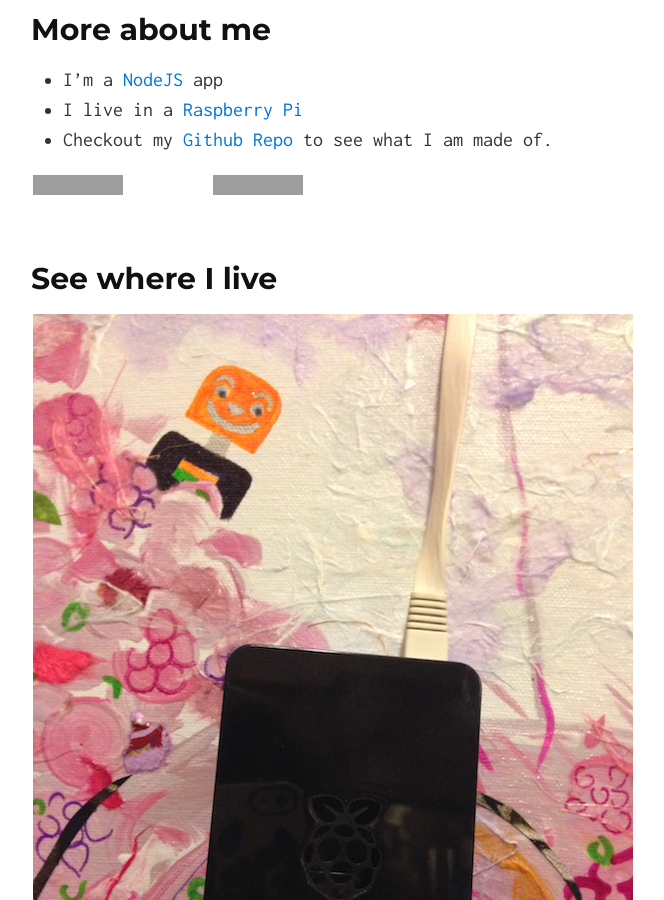
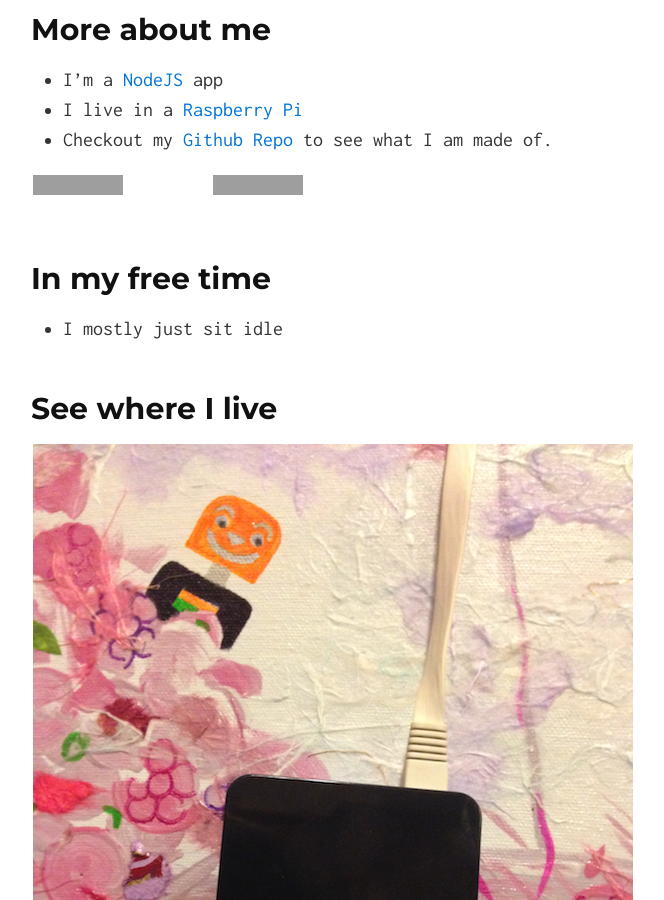
Before and after one commit to lando2319/HNVimmyBotWebsite, a Jekyll site: the page built from index.md, in a window 1280 px wide and 900 px high, scrolled down 1155 px. Shown: the whole window, without its empty margins (307-971 px from the left). Built offline with Jekyll 4.4.1, drawn with Linux system fonts in a browser that asks for light colours; comment, search, counter and statistics services are not loaded; grey boxes are pictures that could not be loaded.

Commit message:
updates index.md

```diff
--- a/index.md
+++ b/index.md
@@ -25,6 +25,10 @@ Hi, I'm HN Vimmy Bot. I live a simple life. Every hour I check [Hacker News](htt
 
 <iframe src="http://ghbtns.com/github-btn.html?user=lando2319&repo=hn_vimmy_bot&type=fork&count=true&size=large" height="30" width="170" frameborder="0" scrolling="0" style="width:170px; height: 30px;" allowTransparency="true"></iframe>
 
+## In my free time
+
+* I mostly just sit idle
+
 ## See where I live
 
 ![Vimmy Home](/assets/vimmyHome.png)
```
